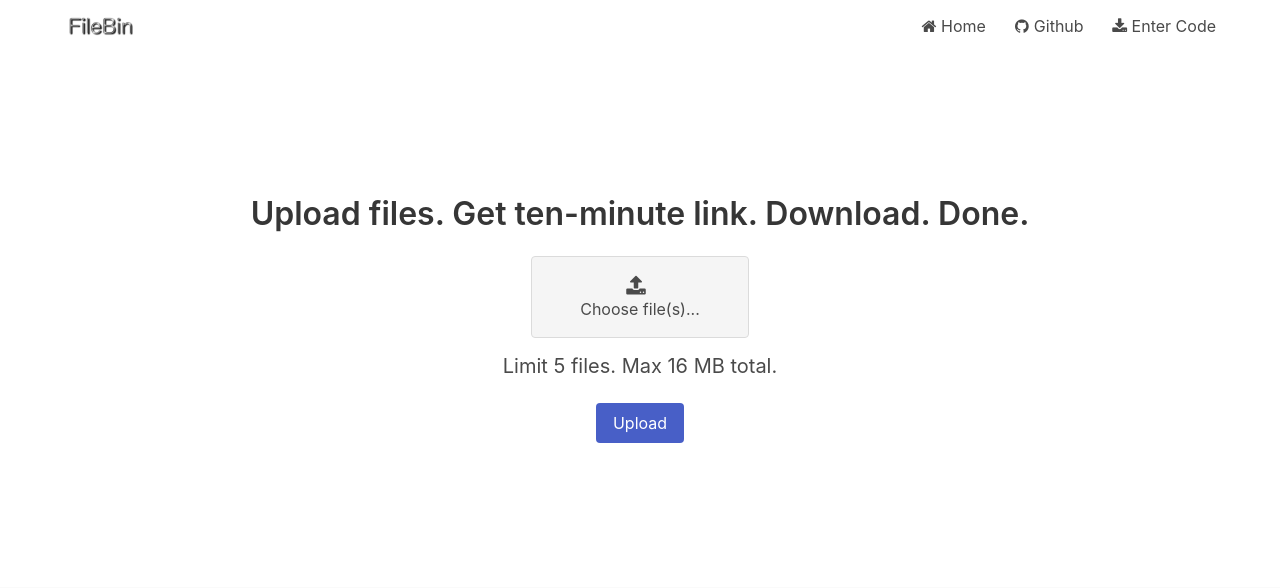
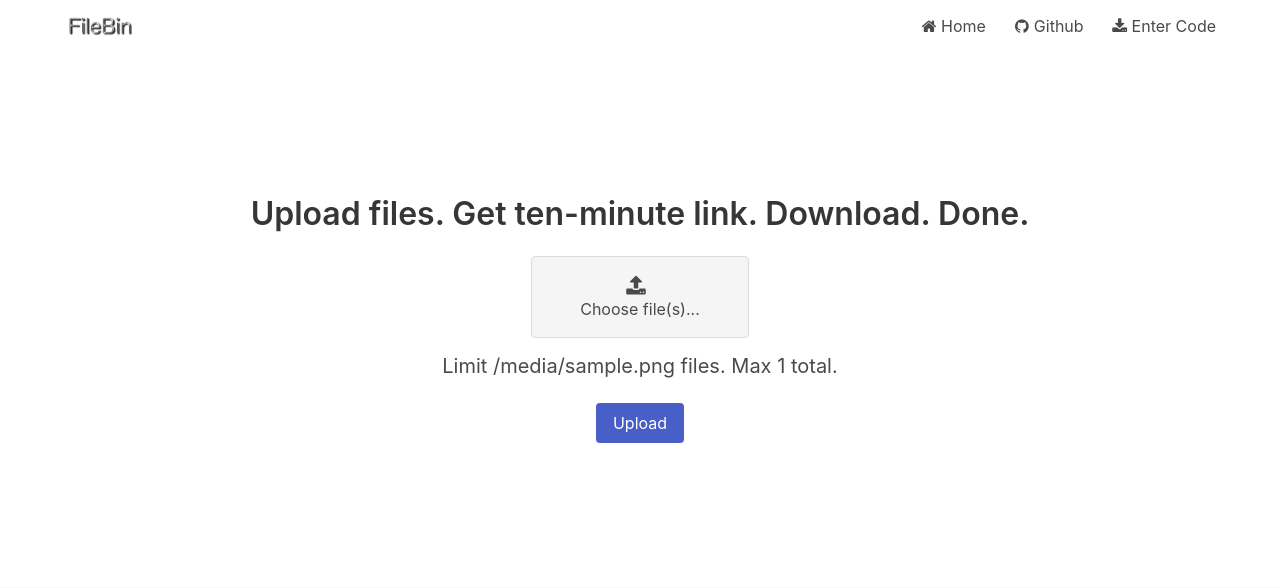
Before and after one commit to tristanmkernan/filebin, a Flask app: template templates/index.html in a window 1280 px wide. Shown: the top 588 px of the page. Run offline with Flask 2, Linux system fonts and the light colour scheme; the template is opened without the code that fills it: most values are stand-ins (such as "Sample title", 1, 10 or a date in 2020); parts of the project's set-up code (start-up, migrations or seed data) failed here and were passed over; some libraries are stand-ins or nearby versions.

Commit message:
feat: docker configuration; configurable upload limits

```diff
--- a/app.py
+++ b/main.py
@@ -5,20 +5,18 @@ import os
 import shutil
 import pathlib
 import time
-
 import utils
 
-UPLOAD_FOLDER = '/tmp/filebin/'
+UPLOAD_FOLDER = '/tmp/filebin/usercontent'
+os.makedirs(UPLOAD_FOLDER, exist_ok=True)
 
 app = Flask(__name__)
 app.secret_key = 'i should probably change this'
 app.config['UPLOAD_FOLDER'] = UPLOAD_FOLDER
-app.config['MAX_FILES_PER_UPLOAD'] = 5
+app.config['MAX_FILES_PER_UPLOAD'] = 10
 app.config['MAX_CONTENT_LENGTH'] = 16 * 1024 * 1024
 
-
 dictionary_db = utils.DictionaryDatabase()
-
 
 File = namedtuple('File', ['filename', 'size'])
 Remaining = namedtuple('Remaining', ['minutes', 'seconds'])
@@ -47,7 +45,8 @@ def _extract_definitions(code):
 
 @app.route('/')
 def index():
-    return render_template('index.html')
+    return render_template('index.html', max_files=app.config['MAX_FILES_PER_UPLOAD'],
+                           max_size=utils.sizeof_fmt(app.config['MAX_CONTENT_LENGTH']))
 
 
 @app.route('/new', methods=['POST'])
@@ -118,7 +117,7 @@ def filebin(code):
 
 @app.route('/bin/<code>/<filename>')
 def uploaded_file(code, filename):
-    return send_from_directory(os.path.join(app.config['UPLOAD_FOLDER'], code), filename)
+    return send_from_directory(os.path.join(app.config['UPLOAD_FOLDER'], code), filename, as_attachment=True)
 
 
 @app.errorhandler(404)
@@ -133,4 +132,4 @@ def upload_too_large(e):
 
 
 if __name__ == '__main__':
-    app.run(debug=True, host='0.0.0.0')
+    app.run(debug=True, host='0.0.0.0', port=5000)
--- a/templates/index.html
+++ b/templates/index.html
@@ -21,7 +21,7 @@
             </label>
         </div>
         <h2 class="subtitle">
-            Limit 5 files. Max 16 MB total.
+            Limit {{ max_files }} files. Max {{ max_size }} total.
         </h2>
         <input class="button is-link" type="submit" value="Upload">
     </form>
--- a/templates/skeleton.html
+++ b/templates/skeleton.html
@@ -29,7 +29,8 @@
             <div class="container">
                 <div class="navbar-brand">
                     <a class="navbar-item" href="/">
-                        <img src="{{ url_for('static', filename='image/logo.png') }}" alt="logo" title="Made with GIMP">
+                        <img src="{{ url_for('static', filename='image/logo.png') }}" alt="logo" title="Made with GIMP"
+                            width="72" height="28">
                     </a>
 
                     <div class="navbar-burger">
```
Also changed, not shown: README.md, 2 other files.
